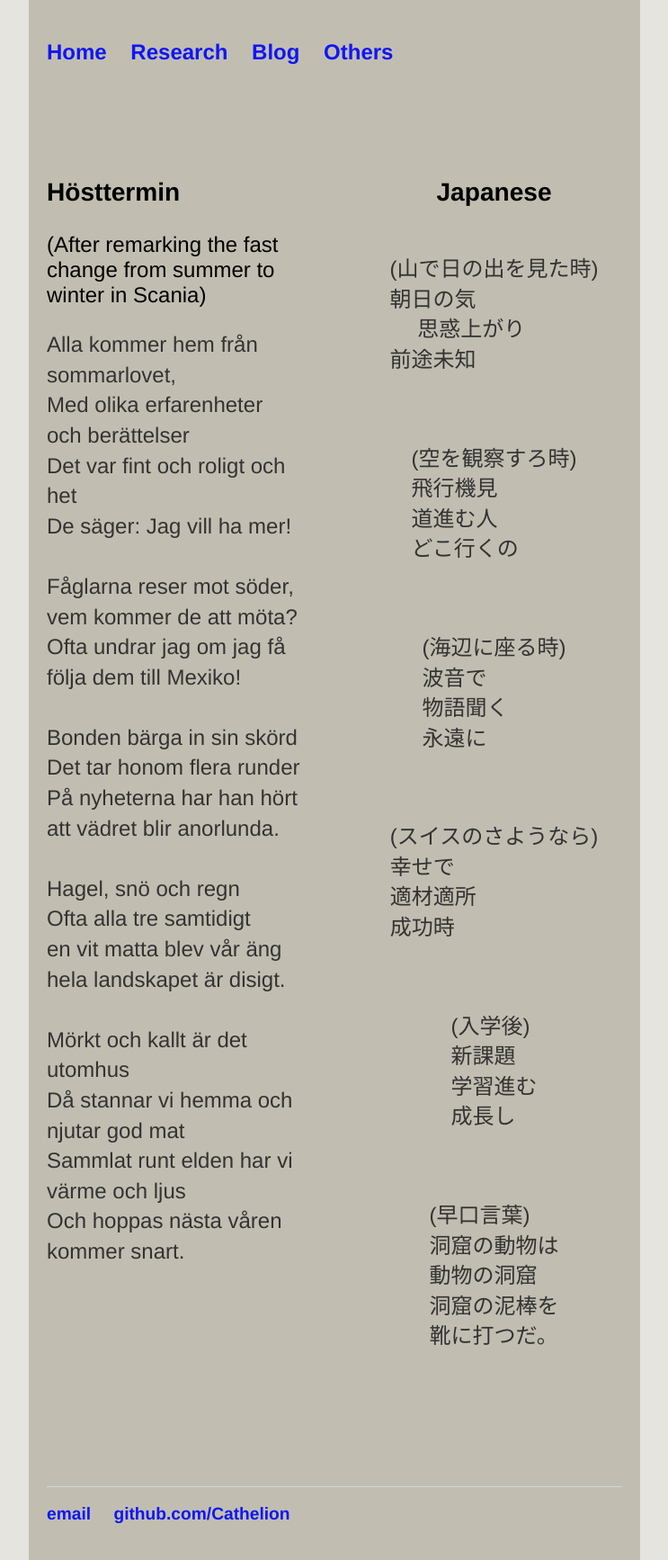
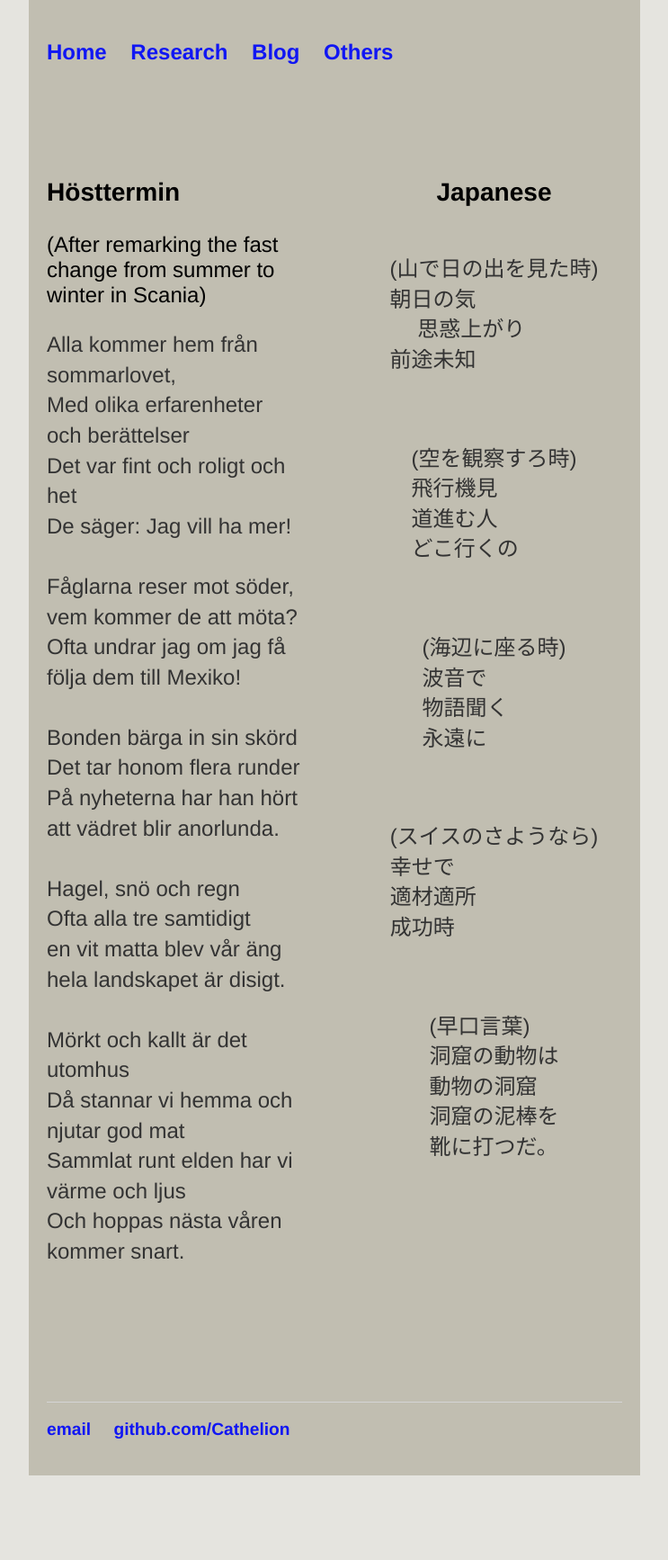
Before and after one commit to Cathelion/Cathelion.github.io, a Jekyll site: the page built from others/others.html, in a window 1280 px wide. Shown: the whole page at 90% size, without its empty margins (268-1011 px from the left). Built offline with Jekyll 4.4.1, drawn with Linux system fonts in a browser that asks for light colours; after the commit the page ends 1640 px from its top, so only the background shows below that.

Commit message:
Update others.html

```diff
--- a/others/others.html
+++ b/others/others.html
@@ -63,13 +63,6 @@ Och hoppas nästa våren kommer snart.
   </p>
   <br>
   <p>
-  (入学後) <br>
-  新課題 <br>
-  学習進む <br>
-  成長し <br>
-  </p>
-  <br>
-  <p>
   (早口言葉) <br>
   洞窟の動物は <br>
   動物の洞窟 <br>
```
